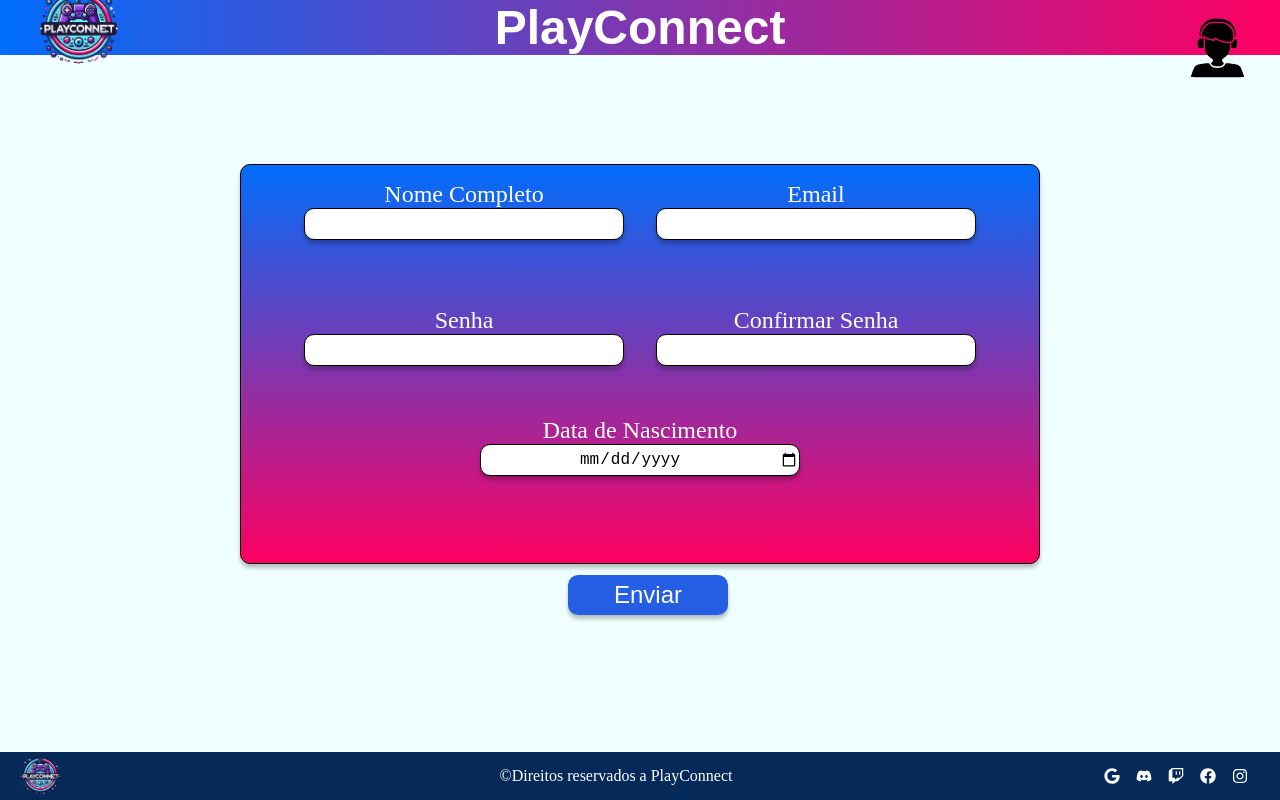
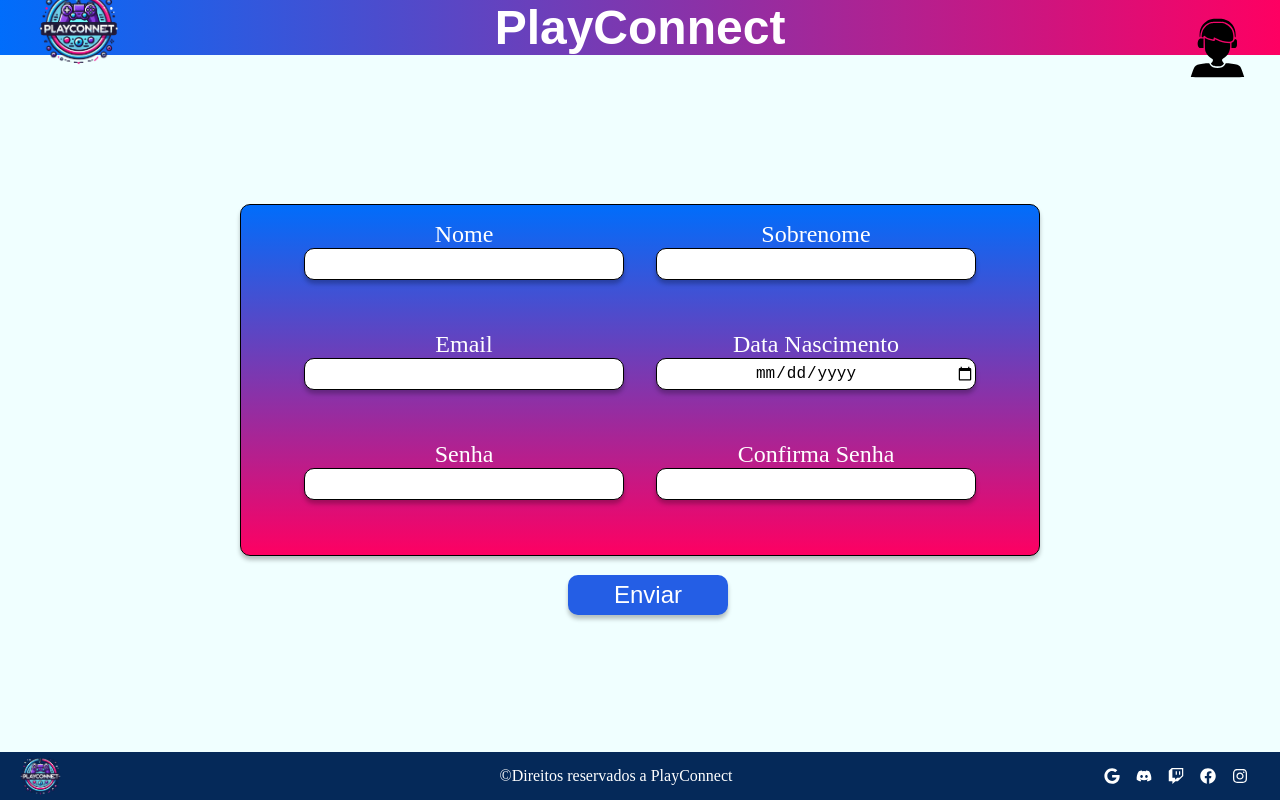
Before and after one commit to rayvieira307/REACT_Trabalho_Final_Serratec, a React (Vite) app: page /cadastrar in a window 1280 px wide. Built offline with nearby package versions, Linux system fonts and the light colour scheme; a web font is replaced by a local one.

Commit message:
validação dos inputs

```diff
--- a/src/pages/Cadastrar/Cadastrar.module.css
+++ b/src/pages/Cadastrar/Cadastrar.module.css
@@ -2,24 +2,27 @@
   display: flex;
   justify-content: center;
   flex-direction: column;
-  padding-bottom: 5rem;
+  padding-bottom: 3rem;
 }
+
+
 
 .principal {
   display: flex;
   justify-content: center;
   width: 50rem;
-  height: 25rem;
+  height: 22rem;
 
   background: linear-gradient(180deg, #006dfb 0%, #fe0062 100%);
   border: 1px solid #000000;
   box-shadow: 0px 4px 4px rgba(0, 0, 0, 0.25);
   border-radius: 10px;
+
 }
 
 .linha1 {
-  display: flex;
-  justify-content: space-around;
+display: flex;
+justify-content: space-around;
 
 }
 
@@ -31,6 +34,20 @@
   padding: 1rem;
 }
 
+.sobrenomeInput {
+  display: flex;
+  flex-direction: column;
+  justify-content: center;
+  align-items: center;
+  padding: 1rem;
+}
+
+.linha2 {
+ display: flex;
+ justify-content: space-around;
+
+}
+
 .emailInput {
   display: flex;
   flex-direction: column;
@@ -39,13 +56,7 @@
   padding: 1rem;
 }
 
-.linha2 {
-  display: flex;
-  justify-content: space-around;
-  margin-top: 1rem;
-}
-
-.senhaInput {
+.dataNascimentoInput {
   display: flex;
   flex-direction: column;
   justify-content: center;
@@ -53,15 +64,22 @@
   padding: 1rem;
 }
 
-.confirmaSenhaInput {
+.linha3 {
   display: flex;
+  justify-content: space-around;
+
+ }
+
+.senhaInput {
+  display: flex;
+  justify-content: center;
   flex-direction: column;
-  justify-content: center;
   align-items: center;
-  padding: 1rem;
+  margin-top: 1rem;
 }
 
-.dataNascimentoInput {
+
+.confirmaSenhaInput {
   display: flex;
   justify-content: center;
   flex-direction: column;
@@ -79,13 +97,18 @@
   cursor: pointer;
   font-size: 1.5rem;
   box-shadow: 0px 4px 4px rgba(0, 0, 0, 0.25);
-  margin-top: 5rem;
+  margin-top: 3.5rem;
   margin-left: 17.5rem;
+}
+
+.buttonEnviar:hover {
+  transition: background-color all ;
+  background-color: #006dfb;
 }
 
 .errorMessage{
   font-size: 1rem;
-  color: red;
+  color: #e4e805;
   min-height: 1.2rem;
   margin: 0;
 }
--- a/src/pages/Cadastrar/index.jsx
+++ b/src/pages/Cadastrar/index.jsx
@@ -10,7 +10,11 @@
   nome: yup
     .string()
     .required("O nome deve ser preenchido.")
-    .max(30, "Tamanho máximo de 30 caracteres"),
+    .max(20, "Tamanho máximo de 20 caracteres"),
+  sobrenome: yup
+    .string()
+    .required("O sobrenome deve ser preenchido.")
+    .max(40, "Tamanho máximo de 40 caracteres"),
   email: yup
     .string()
     .required("O email deve ser preenchido.")
@@ -26,8 +30,14 @@
     .max(30, "Tamanho máximo de 12 caracteres")
     .min(8, "Minimo de 8 caracteres."),
   dataNascimento: yup
-    .date()
-    .required("A data de nascimento deve ser preechida."),
+  .mixed()
+  .required("A data de nascimento deve ser preenchida")
+  .test("is-valid-date", "Data de nascimento inválida", value => {
+    if (!value) return false;
+    const date = new Date(value);
+    return !isNaN(date.getTime()) && date <= new Date();
+
+  })
 });
 
 export default function Cadastrar() {
@@ -55,7 +65,7 @@
           <form onSubmit={handleSubmit(addUsuario)}>
             <div className={styles.linha1}>
               <div className={styles.nomeInput}>
-                <label htmlFor="nome">Nome Completo</label>
+                <label htmlFor="nome">Nome</label>
                 <input
                   type="text"
                   name="nome"
@@ -64,6 +74,19 @@
                 />
                 <p className={styles.errorMessage}>{errors.nome?.message}</p>
               </div>
+              <div className={styles.sobrenomeInput}>
+                <label>Sobrenome</label>
+                <input
+                  type="text"
+                  name="sobrenome"
+                  id="sobrenome"
+                  {...register("sobrenome")}
+                />
+                <p className={styles.errorMessage}>{errors.sobrenome?.message}</p>
+              </div>
+            </div>
+
+            <div className={styles.linha2}>
               <div className={styles.emailInput}>
                 <label>Email</label>
                 <input
@@ -74,9 +97,21 @@
                 />
                 <p className={styles.errorMessage}>{errors.email?.message}</p>
               </div>
+              <div className={styles.dataNascimentoInput}>
+                <label>Data Nascimento</label>
+                <input
+                  type="date"
+                  name="dataNascimento"
+                  id="dataNascimento"
+                  {...register("dataNascimento")}
+                />
+                <p className={styles.errorMessage}>
+                  {errors.dataNascimento?.message}
+                </p>
+              </div>
             </div>
 
-            <div className={styles.linha2}>
+            <div className={styles.linha3}>
               <div className={styles.senhaInput}>
                 <label>Senha</label>
                 <input
@@ -85,10 +120,12 @@
                   id="senha"
                   {...register("senha")}
                 />
-                <p className={styles.errorMessage}>{errors.senha?.message}</p>
+                <p className={styles.errorMessage}>
+                  {errors.senha?.message}
+                </p>
               </div>
               <div className={styles.confirmaSenhaInput}>
-                <label>Confirmar Senha</label>
+                <label>Confirma Senha</label>
                 <input
                   type="password"
                   name="confirmaSenha"
@@ -100,20 +137,6 @@
                 </p>
               </div>
             </div>
-
-            <div className={styles.dataNascimentoInput}>
-              <label>Data de Nascimento</label>
-
-              <input
-                type="date"
-                name="dataNascimento"
-                id="dataNascimento"
-                {...register("dataNascimento")}
-              />
-              <p className={styles.errorMessage}>
-                {errors.dataNascimento?.message}
-              </p>
-            </div>
             <button className={styles.buttonEnviar} type="submit">
               Enviar
             </button>
```
